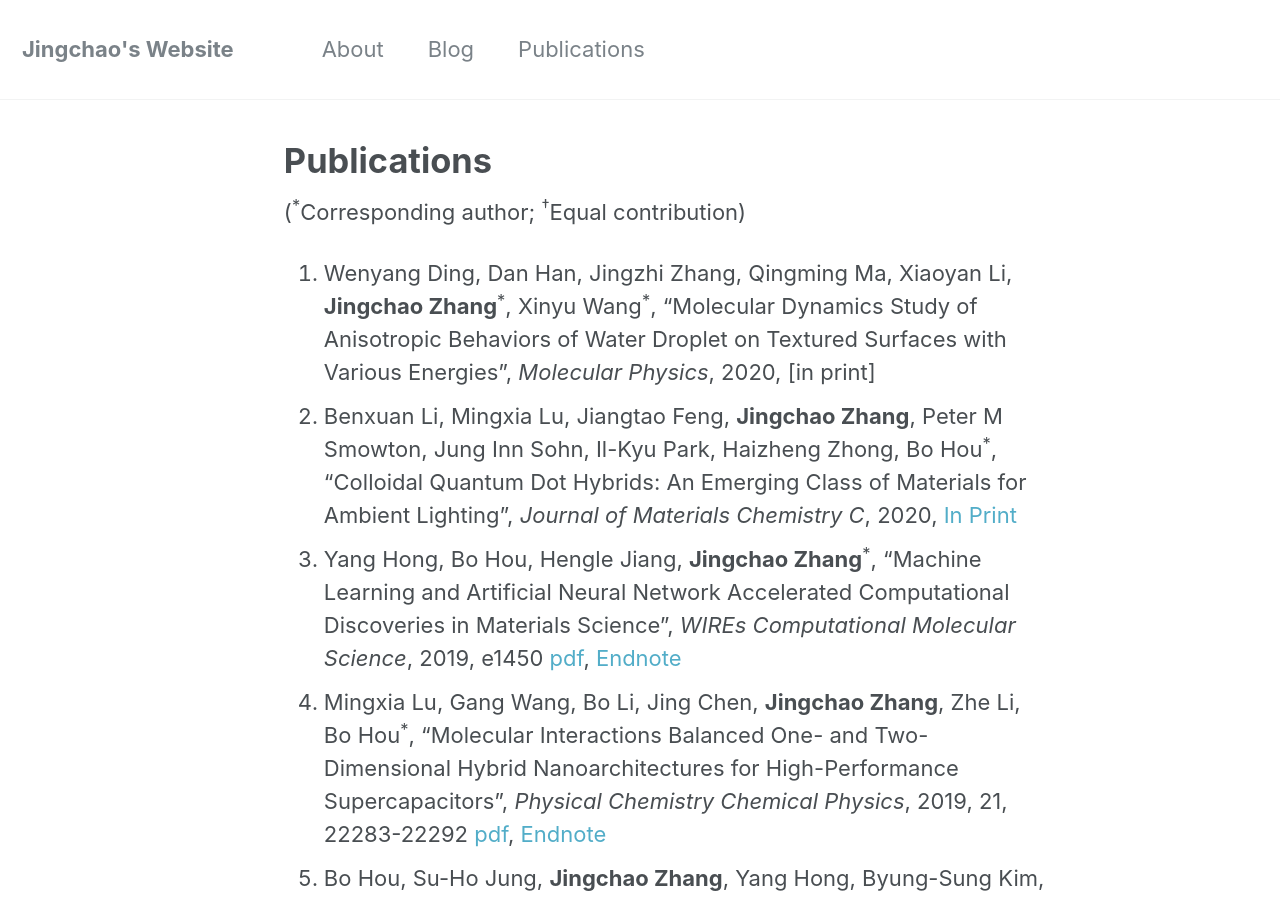
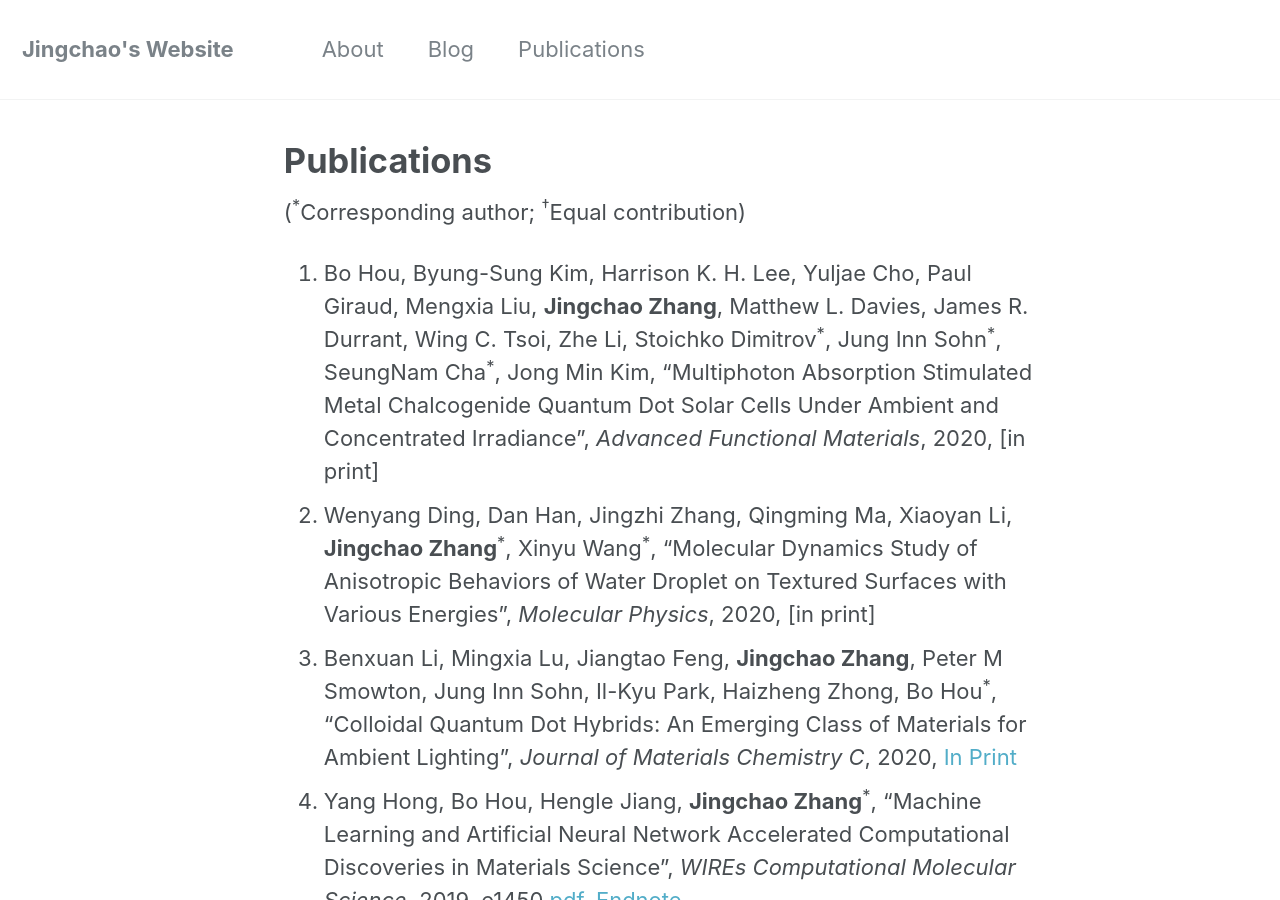
Before and after one commit to JingchaoZhang/JingchaoZhang.github.io, a Jekyll site: the page built from _pages/publications.md, in a window 1280 px wide and 900 px high. Built offline with Jekyll 4.4.1, drawn with Linux system fonts in a browser that asks for light colours.

Commit message:
Update publications.md

```diff
--- a/_pages/publications.md
+++ b/_pages/publications.md
@@ -7,6 +7,7 @@ author_profile: false
 
 (<sup>\*</sup>Corresponding author; <sup>†</sup>Equal contribution)
 
+1. Bo Hou, Byung-Sung Kim, Harrison K. H. Lee, Yuljae Cho, Paul Giraud, Mengxia Liu, **Jingchao Zhang**, Matthew L. Davies, James R. Durrant, Wing C. Tsoi, Zhe Li, Stoichko Dimitrov<sup>\*</sup>, Jung Inn Sohn<sup>\*</sup>, SeungNam Cha<sup>\*</sup>, Jong Min Kim, "Multiphoton Absorption Stimulated Metal Chalcogenide Quantum Dot Solar Cells Under Ambient and Concentrated Irradiance", *Advanced Functional Materials*, 2020, [in print]
 1. Wenyang Ding, Dan Han, Jingzhi Zhang, Qingming Ma, Xiaoyan Li, **Jingchao Zhang**<sup>\*</sup>, Xinyu Wang<sup>\*</sup>, "Molecular Dynamics Study of Anisotropic Behaviors of Water Droplet on Textured Surfaces with Various Energies", *Molecular Physics*, 2020, [in print]
 1. Benxuan Li, Mingxia Lu, Jiangtao Feng, **Jingchao Zhang**, Peter M Smowton, Jung Inn Sohn, Il-Kyu Park, Haizheng Zhong, Bo Hou<sup>\*</sup>, "Colloidal Quantum Dot Hybrids: An Emerging Class of Materials for Ambient Lighting", *Journal of Materials Chemistry C*, 2020, [In Print](https://pubs.rsc.org/en/content/articlelanding/2020/TC/D0TC01349H#!divAbstract)
 1. Yang Hong, Bo Hou, Hengle Jiang, **Jingchao Zhang**<sup>\*</sup>, "Machine Learning and Artificial Neural Network Accelerated Computational Discoveries in Materials Science", *WIREs Computational Molecular Science*, 2019, e1450 [pdf](https://drive.google.com/file/d/1-yeUDVXXA3MfzKhUQgbgpfzQsC2QnE3p/view?usp=sharing), [Endnote](https://drive.google.com/uc?export=download&id=16rI5FTa0QIN5IGLQB9LwttTCmOBrSOJa)
```
